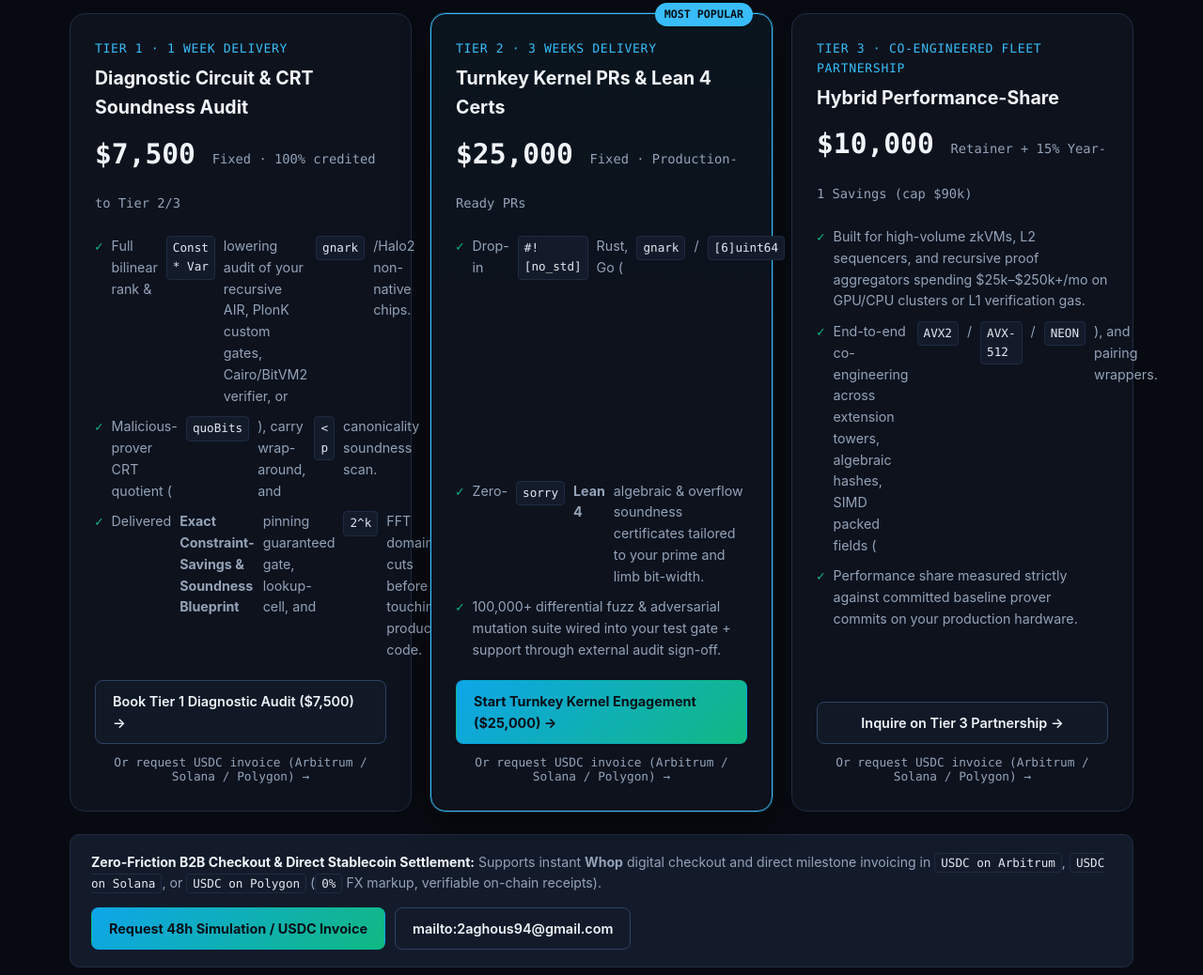
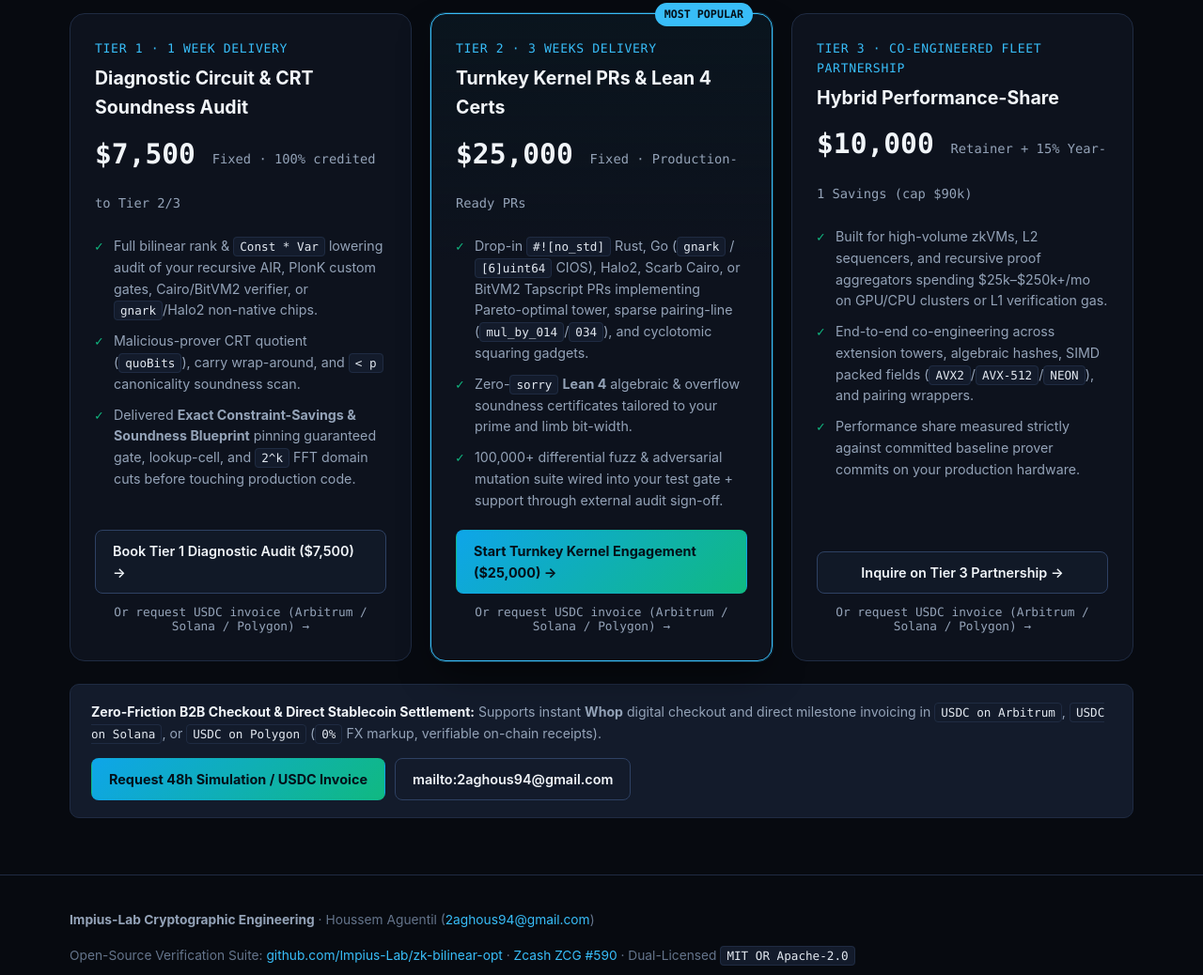
Before and after one commit to Impius-Lab/zk-bilinear-opt, a plain HTML site: page docs/index.html in a window 1280 px wide. Shown: the part 5314-6352 px from the top of the page at 94% size. Drawn offline with Linux system fonts and the light colour scheme.

Commit message:
fix(docs): eliminate flex inline-chip overflow in tier-list bullets

```diff
--- a/docs/index.html
+++ b/docs/index.html
@@ -777,17 +777,19 @@
     }
 
     .tier-list li {
-      display: flex;
-      gap: 9px;
-      align-items: flex-start;
+      position: relative;
+      padding-left: 20px;
+      overflow-wrap: break-word;
     }
 
     .tier-list li::before {
       content: "✓";
+      position: absolute;
+      left: 0;
+      top: 0;
       color: var(--accent-emerald);
       font-family: var(--font-mono);
       font-weight: 700;
-      flex-shrink: 0;
     }
 
     .tier-actions {
```
